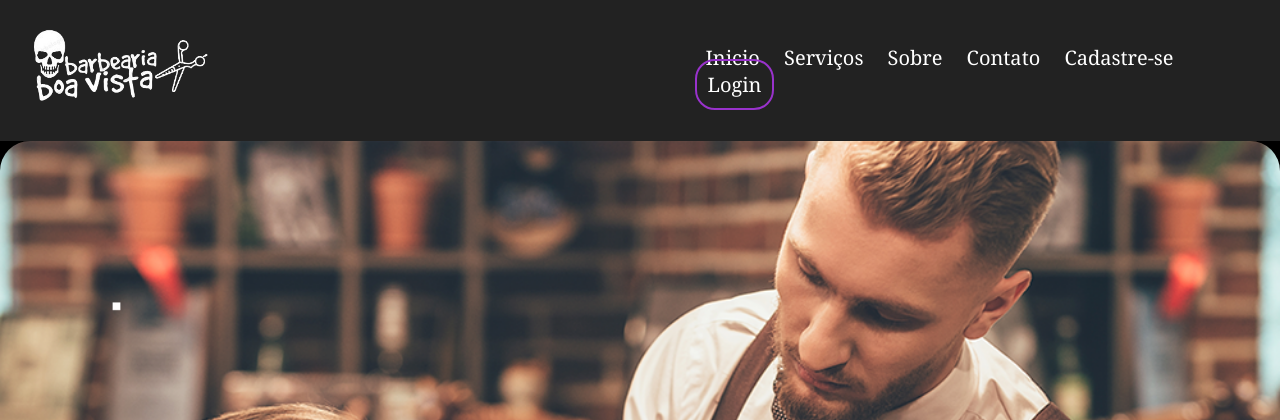
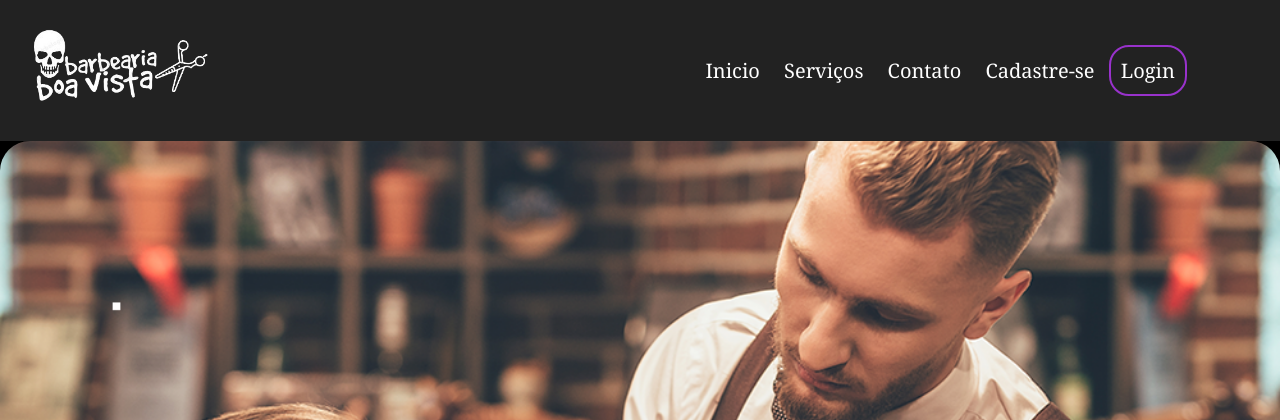
Before and after one commit to ericsanto/dockerizing_webapp_django_aws, a Django app: template home/templates/home.html in a window 1280 px wide. Shown: the top 420 px of the page. Run offline with Django 5.2, Linux system fonts and the light colour scheme; the template is opened without the code that fills it, so the values that code supplies are empty; some libraries are stand-ins or nearby versions; some web fonts are replaced.

Commit message:
Arrumando bug no template para dispoositivos moobile

```diff
--- a/home/templates/home.html
+++ b/home/templates/home.html
@@ -20,7 +20,6 @@
         <ul class="home">
           <a href="{% url 'home' %}"><li>Inicio</li></a>
           <a href="#"><li>Serviços</li></a>
-          <a href="#"><li>Sobre</li></a>
           <a href="#"><li>Contato</li></a>
           {% if not request.user.is_authenticated %}
           <a href="{% url 'create_user' %}"><li>Cadastre-se</li></a>
```
